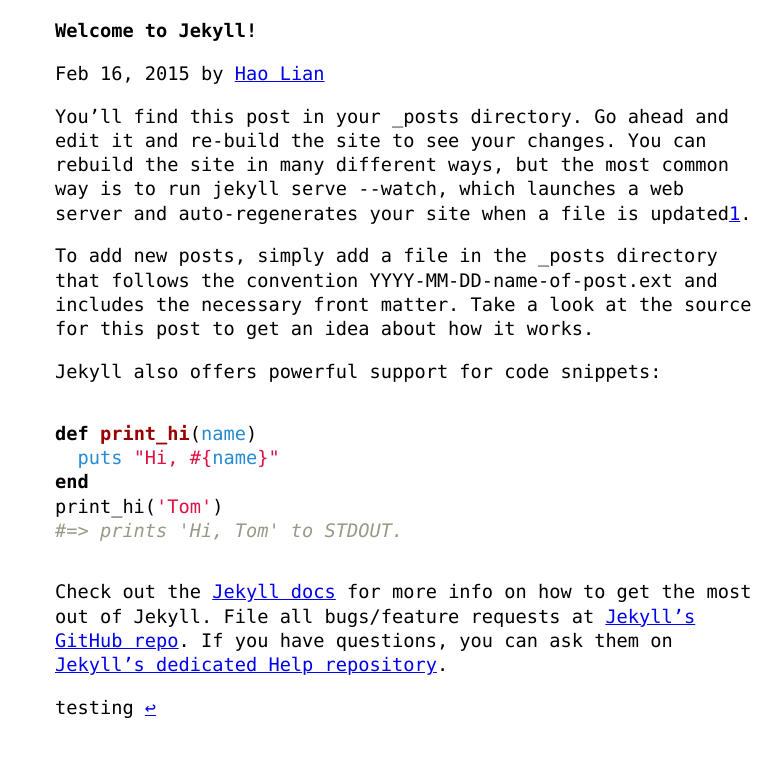
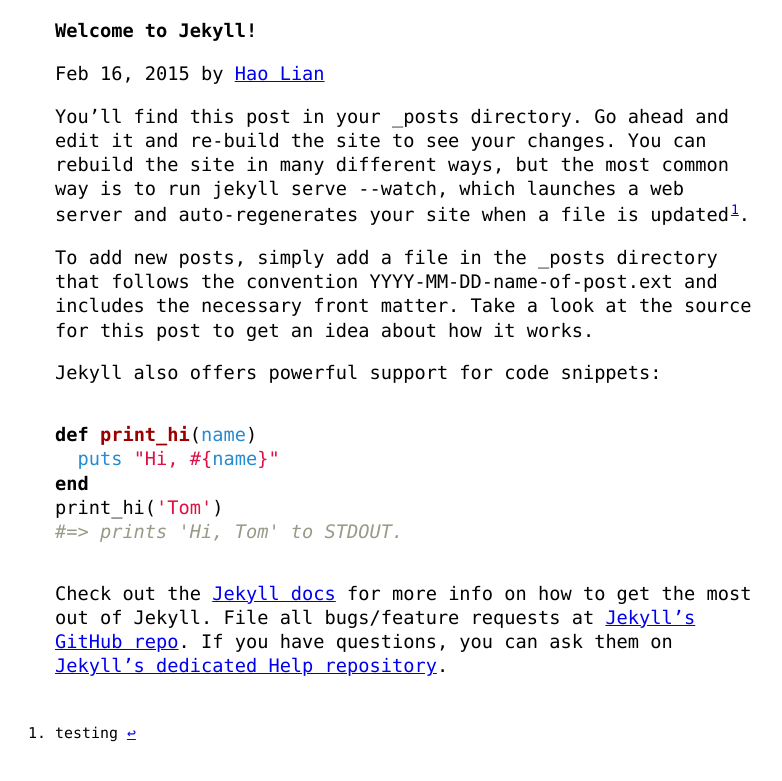
Before and after one commit to hlian/hao.codes, a Jekyll site: the page built from _posts/2015-02-16-welcome-to-jekyll.md, in a window 1280 px wide. Shown: the top 781 px of the page, without its empty margins (235-1017 px from the left). Built offline with Jekyll 4.4.1, drawn with Linux system fonts in a browser that asks for light colours; Markdown is read by kramdown in place of the engine named in the settings.

Commit message:
prettier footnotes

```diff
--- a/_sass/_layout.scss
+++ b/_sass/_layout.scss
@@ -14,3 +14,17 @@
   padding: 1em;
   margin: 0 -1em;
 }
+
+div.footnotes {
+  margin-top: 3em;
+  font-size: 0.8em;
+}
+
+div.footnotes hr {
+  max-width: 100px;
+  margin: 0;
+  display: block;
+  height: 1px;
+  border: 0;
+  border-top: 1px solid #333;
+}
--- a/_sass/_typography.scss
+++ b/_sass/_typography.scss
@@ -10,3 +10,18 @@
 ul {
   list-style-type: disc;
 }
+
+ol {
+  list-style-type: decimal;
+}
+
+a[rel="footnote"] {
+  vertical-align: super;
+  font-size: 0.7em;
+  padding-left: 2px;
+}
+
+a[rev="footnote"] {
+  vertical-align: sub;
+  font-size: 0.6em;
+}
```
